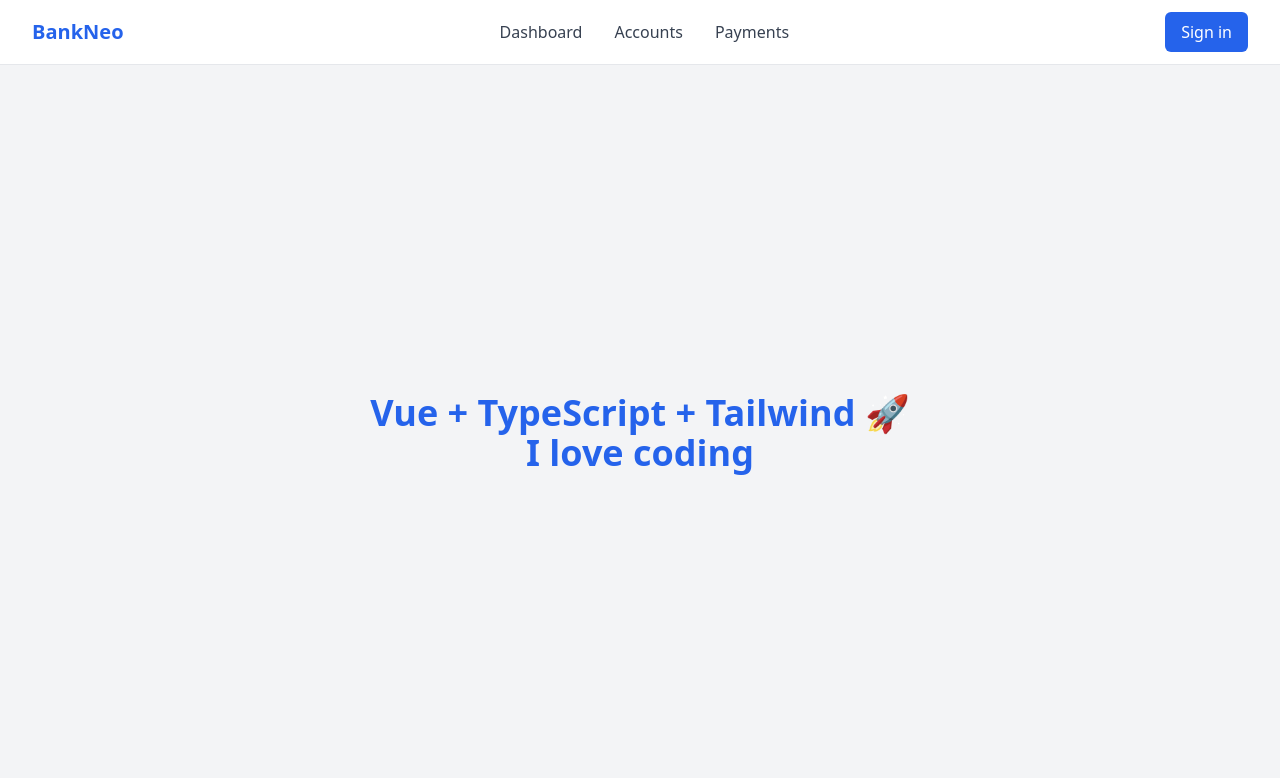
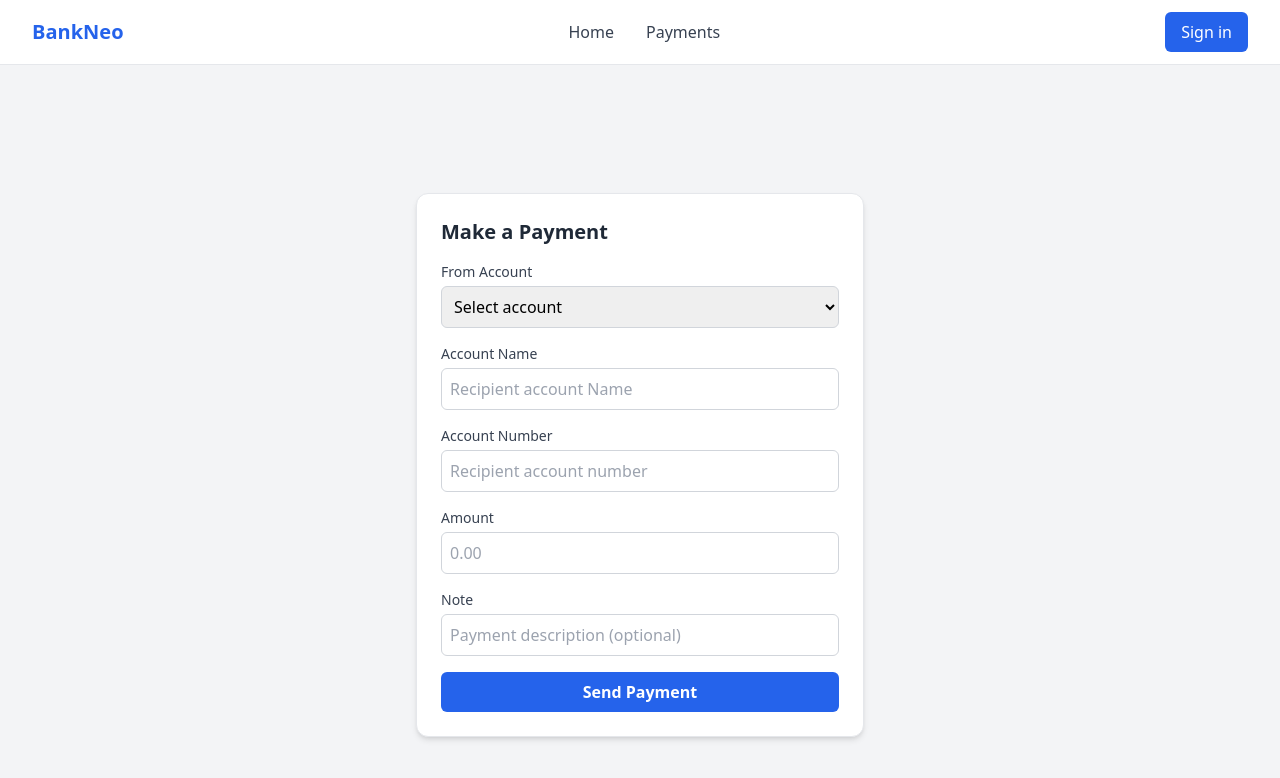
Before and after one commit to Delmel-Anse/Project-Bank-Neo, a Vue app in the folder BankNeo/: page /payments in a window 1280 px wide. Shown: the top 778 px of the page. Built offline with nearby package versions, Linux system fonts and the light colour scheme.

Commit message:
Router added with mock up page
PayementsPage has card component for payments later

```diff
--- a/BankNeo/package.json
+++ b/BankNeo/package.json
@@ -9,7 +9,8 @@
     "preview": "vite preview"
   },
   "dependencies": {
-    "vue": "^3.5.24"
+    "vue": "^3.5.24",
+    "vue-router": "^4.6.4"
   },
   "devDependencies": {
     "@types/node": "^24.10.1",
--- a/BankNeo/src/App.vue
+++ b/BankNeo/src/App.vue
@@ -1,15 +1,9 @@
 <template>
   <div class="min-h-screen bg-gray-100 flex flex-col">
-    <!-- Navbar -->
     <Navbar />
 
-    <!-- Main content -->
-    <main class="flex-1 flex items-center justify-center">
-      <h1 class="text-4xl font-bold text-blue-600 text-center">
-        Vue + TypeScript + Tailwind 🚀
-        <br />
-        I love coding
-      </h1>
+    <main class="flex-1">
+      <router-view />
     </main>
   </div>
 </template>
--- a/BankNeo/src/components/NavBar.vue
+++ b/BankNeo/src/components/NavBar.vue
@@ -1,46 +1,23 @@
-<script setup lang="ts">
-
-</script>
-
 <template>
   <nav class="bg-white border-b border-gray-200">
     <div class="max-w-7xl mx-auto px-4 sm:px-6 lg:px-8">
       <div class="flex h-16 items-center justify-between">
 
-        <!-- Logo / Brand -->
+        <!-- Logo -->
         <div class="flex items-center">
-          <span class="text-xl font-bold text-blue-600">
-            BankNeo
-          </span>
+          <span class="text-xl font-bold text-blue-600">BankNeo</span>
         </div>
 
-        <!-- Desktop Links -->
+        <!-- Links -->
         <div class="hidden md:flex space-x-8">
-          <a
-              href="#"
-              class="text-gray-700 hover:text-blue-600 transition"
-          >
-            Dashboard
-          </a>
-          <a
-              href="#"
-              class="text-gray-700 hover:text-blue-600 transition"
-          >
-            Accounts
-          </a>
-          <a
-              href="#"
-              class="text-gray-700 hover:text-blue-600 transition"
-          >
-            Payments
-          </a>
+          <RouterLink to="/" class="text-gray-700 hover:text-blue-600 transition">Home</RouterLink>
+
+          <RouterLink to="/payments" class="text-gray-700 hover:text-blue-600 transition">Payments</RouterLink>
         </div>
 
-        <!-- Actions -->
+        <!-- Sign in button -->
         <div class="flex items-center space-x-4">
-          <button
-              class="px-4 py-2 rounded-md bg-blue-600 text-white hover:bg-blue-700 transition"
-          >
+          <button class="px-4 py-2 rounded-md bg-blue-600 text-white hover:bg-blue-700 transition">
             Sign in
           </button>
         </div>
@@ -49,3 +26,7 @@
     </div>
   </nav>
 </template>
+
+<script setup lang="ts">
+import { RouterLink } from 'vue-router'
+</script>
--- /dev/null
+++ b/BankNeo/src/components/PaymentCard.vue
@@ -0,0 +1,85 @@
+<template>
+  <div class="max-w-md w-full bg-white shadow-md rounded-xl p-6 border border-gray-200">
+    <!-- Card header -->
+    <h2 class="text-xl font-semibold text-gray-800 mb-4">
+      Make a Payment
+    </h2>
+
+    <!-- From account -->
+    <div class="mb-4">
+      <label class="block text-sm font-medium text-gray-700 mb-1" for="from-account">
+        From Account
+      </label>
+      <select
+          id="from-account"
+          class="w-full border border-gray-300 rounded-md p-2 focus:outline-none focus:ring-2 focus:ring-blue-500"
+      >
+        <option disabled selected>Select account</option>
+        <!-- Accounts will be dynamically added here -->
+      </select>
+    </div>
+
+    <!-- To account Name -->
+    <div class="mb-4">
+      <label class="block text-sm font-medium text-gray-700 mb-1" for="to-account">
+        Account Name
+      </label>
+      <input
+          type="text"
+          id="to-account"
+          placeholder="Recipient account Name"
+          class="w-full border border-gray-300 rounded-md p-2 focus:outline-none focus:ring-2 focus:ring-blue-500"
+      />
+    </div>
+
+    <!-- To account Number -->
+    <div class="mb-4">
+      <label class="block text-sm font-medium text-gray-700 mb-1" for="to-account">
+        Account Number
+      </label>
+      <input
+          type="text"
+          id="to-account"
+          placeholder="Recipient account number"
+          class="w-full border border-gray-300 rounded-md p-2 focus:outline-none focus:ring-2 focus:ring-blue-500"
+      />
+    </div>
+
+    <!-- Amount -->
+    <div class="mb-4">
+      <label class="block text-sm font-medium text-gray-700 mb-1" for="amount">
+        Amount
+      </label>
+      <input
+          type="number"
+          id="amount"
+          placeholder="0.00"
+          class="w-full border border-gray-300 rounded-md p-2 focus:outline-none focus:ring-2 focus:ring-blue-500"
+      />
+    </div>
+
+    <!-- Optional note -->
+    <div class="mb-4">
+      <label class="block text-sm font-medium text-gray-700 mb-1" for="note">
+        Note
+      </label>
+      <input
+          type="text"
+          id="note"
+          placeholder="Payment description (optional)"
+          class="w-full border border-gray-300 rounded-md p-2 focus:outline-none focus:ring-2 focus:ring-blue-500"
+      />
+    </div>
+
+    <!-- Submit button -->
+    <button
+        class="w-full bg-blue-600 text-white font-semibold py-2 px-4 rounded-md hover:bg-blue-700 transition"
+    >
+      Send Payment
+    </button>
+  </div>
+</template>
+
+<script setup lang="ts">
+// TODO: Add props or state for accounts and logged-in user later
+</script>
--- a/BankNeo/src/main.ts
+++ b/BankNeo/src/main.ts
@@ -1,4 +1,6 @@
 import { createApp } from 'vue'
 import App from './App.vue'
 import './style.css'
-createApp(App).mount('#app')
+import router from './router'
+
+createApp(App).use(router).mount('#app')
--- /dev/null
+++ b/BankNeo/src/pages/HomePage.vue
@@ -0,0 +1,8 @@
+<template>
+  <div class="flex items-center justify-center min-h-screen">
+    <h1 class="text-4xl font-bold text-blue-600">Home Page</h1>
+  </div>
+</template>
+
+<script setup lang="ts">
+</script>
--- /dev/null
+++ b/BankNeo/src/pages/PaymentsPage.vue
@@ -0,0 +1,9 @@
+<template>
+  <div class="min-h-screen bg-gray-100 flex items-center justify-center p-6">
+    <PaymentCard />
+  </div>
+</template>
+
+<script setup lang="ts">
+import PaymentCard from '../components/PaymentCard.vue'
+</script>
--- /dev/null
+++ b/BankNeo/src/vue-shims.d.ts
@@ -0,0 +1,5 @@
+declare module '*.vue' {
+    import type { DefineComponent } from 'vue'
+    const component: DefineComponent<{}, {}, any>
+    export default component
+}
```
Also changed, not shown: BankNeo/src/router/index.ts (added, +17 -0 lines), 1 other file (tests, documents, lock files or other folders).
